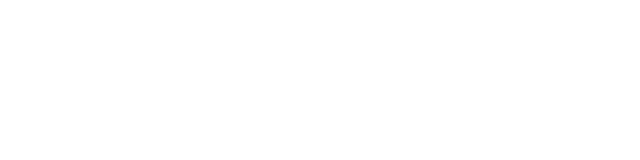
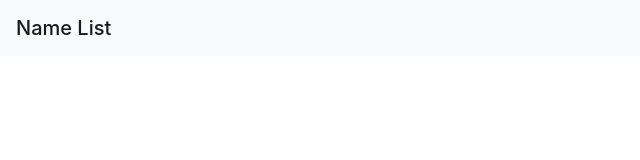
Before and after one commit to charith1997/react-name-list, a React (Create React App) app: page / in a window 1280 px wide. Shown: the top 160 px of the page, without its empty margins (0-640 px from the left). Built offline with nearby package versions, Linux system fonts and the light colour scheme.

Commit message:
Header Component Implemented

```diff
--- a/src/components/Header/Header.js
+++ b/src/components/Header/Header.js
@@ -1,7 +1,13 @@
 import React from "react";
 
 const Header = () => {
-  return <></>;
+  return (
+    <>
+      <nav class="navbar navbar-light bg-light">
+        <span class="navbar-brand mb-0 h1">Name List</span>
+      </nav>
+    </>
+  );
 };
 
 export default Header;
```
